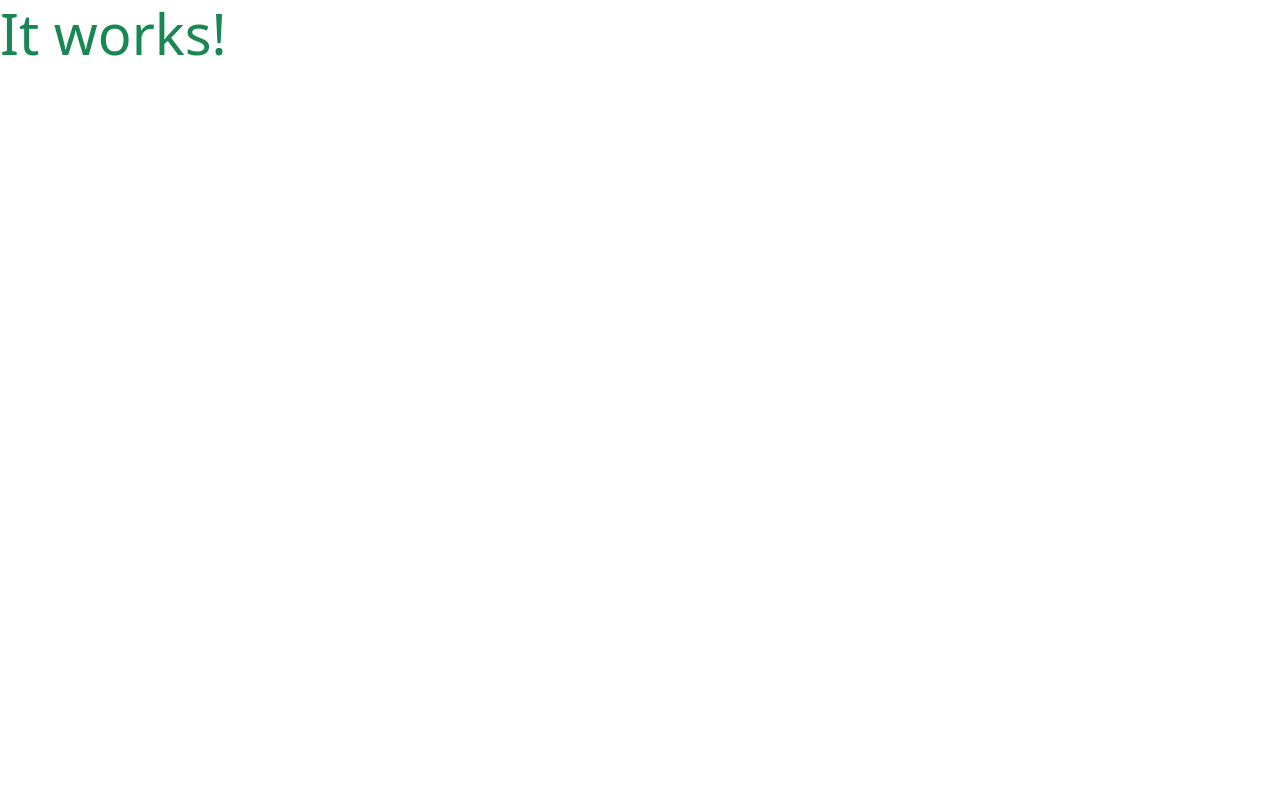
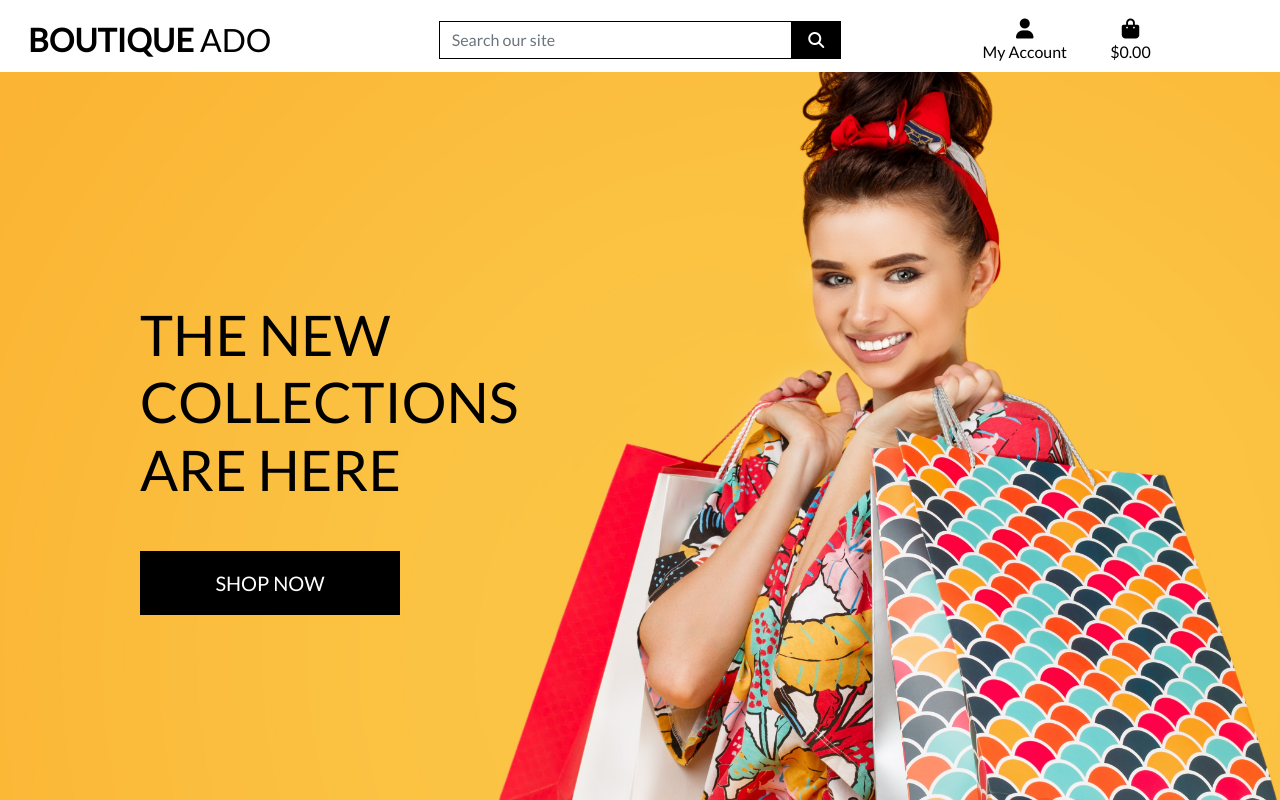
Before and after one commit to shaff600/boutique_ado_v1, a Django app: page / in a window 1280 px wide. Before the commit the page is almost empty. Run offline with Django 3.2, Linux system fonts and the light colour scheme; some libraries are stand-ins or nearby versions.

Commit message:
completed homepage layout

```diff
--- a/boutique_ado/settings.py
+++ b/boutique_ado/settings.py
@@ -143,3 +143,7 @@ USE_TZ = True
 # https://docs.djangoproject.com/en/3.0/howto/static-files/
 
 STATIC_URL = '/static/'
+STATICFILES_DIRS = (os.path.join(BASE_DIR, 'static'),)
+
+MEDIA_URL = '/media/'
+MEDIA_ROOT = os.path.join(BASE_DIR, 'media')
--- a/boutique_ado/urls.py
+++ b/boutique_ado/urls.py
@@ -15,9 +15,11 @@ Including another URLconf
 """
 from django.contrib import admin
 from django.urls import path, include
+from django.conf import settings
+from django.conf.urls.static import static
 
 urlpatterns = [
     path('admin/', admin.site.urls),
     path('accounts/', include('allauth.urls')),
     path('', include('home.urls')),
-]
+] + static(settings.MEDIA_URL, document_root=settings.MEDIA_ROOT)
--- a/home/templates/home/index.html
+++ b/home/templates/home/index.html
@@ -1,6 +1,28 @@
+
 {% extends "base.html" %}
 {% load static %}
 
+{% block page_header %}
+    <div class="container header-container">
+        <div class="row">
+            <div class="col"></div>
+        </div>
+    </div>
+{% endblock %}
+
 {% block content %}
-    <h1 class="display-4 text-success">It works!</h1>
+    <div class="container h-100">
+        <div class="row h-100">
+            <div class="col-7 col-md-6 my-auto">
+                <h1 class="display-4 logo-font text-black">
+                    The new collections are here
+                </h1>
+                <div class="my-5">
+                    <h4>
+                        <a href="" class="shop-now-button btn btn-lg rounded-0 text-uppercase py-3">Shop Now</a>
+                    </h4>
+                </div>
+            </div>
+        </div>
+    </div>
 {% endblock %}
--- /dev/null
+++ b/static/css/base.css
@@ -0,0 +1,81 @@
+html {
+    height: 100%;
+}
+
+body {
+    background: url('/media/homepage_background_cropped.jpg') no-repeat center center fixed;
+    background-size: cover;
+    height: calc(100vh - 164px);
+    color: #555;
+    font-family: 'Lato';
+}
+
+/* from Bulma */
+.icon {
+    align-items: center;
+    display: inline-flex;
+    justify-content: center;
+    height: 1.5rem;
+    width: 1.5rem;
+}
+
+.logo-font {
+    text-transform: uppercase;
+}
+
+.main-logo-link {
+    width: fit-content;
+}
+
+.shop-now-button {
+    background: black;
+    color: white;
+    min-width: 260px;
+}
+
+.btn-black {
+    background: black;
+    color: white;
+}
+
+.shop-now-button:hover,
+.shop-now-button:active,
+.shop-now-button:focus,
+.btn-black:hover,
+.btn-black:active,
+.btn-black:focus {
+    background: #222;
+    color: white;
+}
+
+.text-black {
+    color: #000 !important;
+}
+
+.border-black {
+    border: 1px solid black !important;
+}
+
+/* -------------------------------- Media Queries */
+
+/* Slightly larger container on xl screens */
+@media (min-width: 1200px) {
+  .container {
+    max-width: 80%;
+  }
+}
+
+/* fixed top navbar only on medium and up */
+@media (min-width: 992px) {
+    .fixed-top-desktop-only {
+        position: fixed;
+        top: 0;
+        right: 0;
+        left: 0;
+        z-index: 1030;
+    }
+
+    .header-container {
+        padding-top: 164px;
+    }
+}
--- a/templates/base.html
+++ b/templates/base.html
@@ -13,12 +13,17 @@
 
     {% block corecss %}
     <link href="https://cdn.jsdelivr.net/npm/bootstrap@5.1.3/dist/css/bootstrap.min.css" rel="stylesheet" integrity="sha384-1BmE4kWBq78iYhFldvKuhfTAU6auU8tT94WrHftjDbrCEXSU1oBoqyl2QvZ6jIW3" crossorigin="anonymous">
+    <link rel="preconnect" href="https://fonts.googleapis.com">
+    <link rel="preconnect" href="https://fonts.gstatic.com" crossorigin>
+    <link href="https://fonts.googleapis.com/css2?family=Lato&display=swap" rel="stylesheet">
+    <link rel="stylesheet" href="{% static 'css/base.css' %}">
     {% endblock %}
 
     {% block extra_css %}
     {% endblock %}
 
     {% block corejs %}
+    <script src="https://kit.fontawesome.com/552516ce0b.js" crossorigin="anonymous"></script>
     <script src="https://cdn.jsdelivr.net/npm/bootstrap@5.1.3/dist/js/bootstrap.bundle.min.js" integrity="sha384-ka7Sk0Gln4gmtz2MlQnikT1wXgYsOg+OMhuP+IlRH9sENBO0LRn5q+8nbTov4+1p" crossorigin="anonymous"></script>
     <script src="https://cdn.jsdelivr.net/npm/@popperjs/core@2.10.2/dist/umd/popper.min.js" integrity="sha384-7+zCNj/IqJ95wo16oMtfsKbZ9ccEh31eOz1HGyDuCQ6wgnyJNSYdrPa03rtR1zdB" crossorigin="anonymous"></script>
     <script src="https://cdn.jsdelivr.net/npm/bootstrap@5.1.3/dist/js/bootstrap.min.js" integrity="sha384-QJHtvGhmr9XOIpI6YVutG+2QOK9T+ZnN4kzFN1RtK3zEFEIsxhlmWl5/YESvpZ13" crossorigin="anonymous"></script>
@@ -30,7 +35,67 @@
     <title>Boutique Ado {%block extra_title %}{% endblock %}</title>
   </head>
   <body>
-    <header class="container-fluid fixed-top"></header>
+    <header class="container-fluid fixed-top">
+      <div class="row bg-white pt-lg-2 d-none d-lg-flex" id="topnav">
+          <div class="col-12 col-lg-4 my-auto py-1 py-lg-0 text-center text-lg-left">
+              <a href="{% url 'home' %}" class="nav-link main-logo-link">
+                  <h2 class="logo-font text-black my-0"><strong>Boutique</strong> Ado</h2>
+              </a>
+          </div>
+          <div class="col-12 col-lg-4 my-auto py-1 py-lg-0">
+              <form method="GET" action="">
+                  <div class="input-group w-100">
+                      <input class="form-control border border-black rounded-0" type="text" name="q" placeholder="Search our site">
+                      <div class="input-group-append">
+                          <button class="form-control btn btn-black border border-black rounded-0" type="submit">
+                              <span class="icon">
+                                  <i class="fas fa-search"></i>
+                              </span>
+                          </button>
+                      </div>
+                  </div>
+              </form>
+          </div>
+          <div class="col-12 col-lg-4 my-auto py-1 py-lg-0">
+              <ul class="list-inline list-unstyled text-center text-lg-right my-0">
+                  <li class="list-inline-item dropdown">
+                      <a class="text-black nav-link" href="#" id="user-options" data-toggle="dropdown" aria-haspopup="true" aria-expanded="false">
+                          <div class="text-center">
+                              <div><i class="fas fa-user fa-lg"></i></div>
+                              <p class="my-0">My Account</p>
+                          </div>
+                      </a>
+                      <div class="dropdown-menu border-0" aria-labelledby="user-options">
+                          {% if request.user.is_authenticated %}
+                              {% if request.user.is_superuser %}
+                                  <a href="" class="dropdown-item">Product Management</a>
+                              {% endif %}
+                              <a href="" class="dropdown-item">My Profile</a>
+                              <a href="{% url 'account_logout' %}" class="dropdown-item">Logout</a>
+                          {% else %}
+                              <a href="{% url 'account_signup' %}" class="dropdown-item">Register</a>
+                              <a href="{% url 'account_login' %}" class="dropdown-item">Login</a>
+                          {% endif %}
+                      </div>
+                  </li>
+                  <li class="list-inline-item">
+                      <a class="{% if grand_total %}text-info font-weight-bold{% else %}text-black{% endif %} nav-link" href="">
+                          <div class="text-center">
+                              <div><i class="fas fa-shopping-bag fa-lg"></i></div>
+                              <p class="my-0">
+                                  {% if grand_total %}
+                                      ${{ grand_total|floatformat:2 }}
+                                  {% else %}
+                                      $0.00
+                                  {% endif %}
+                              </p>
+                          </div>
+                      </a>
+                  </li>
+              </ul>
+          </div>
+      </div>
+  </header>
 
     {% if messages %}
         <div class="message-container"></div>
```
Also changed, not shown: media/homepage_background_cropped.jpg (added).
